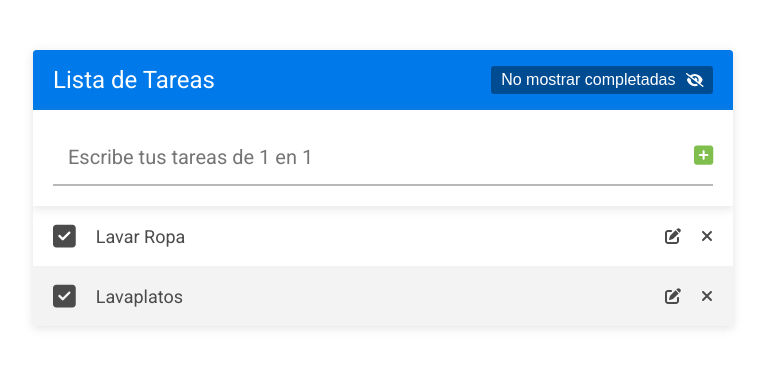
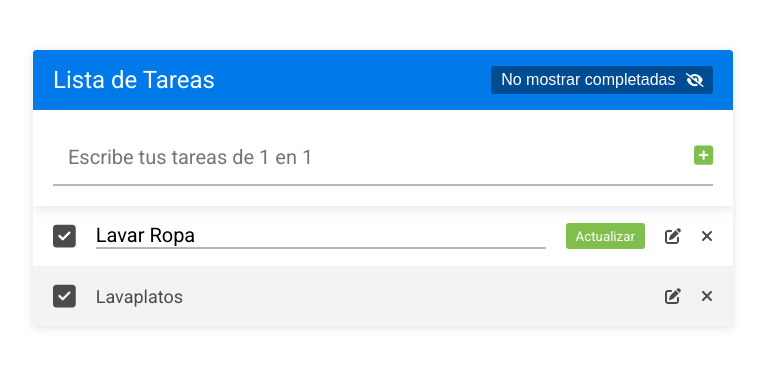
Before and after one commit to Jmenabc/Activities-List, a React (Create React App) app: page / in a window 1280 px wide. Both pictures are taken after a click on the icon 930 px from the left and 236 px from the top of the page. Shown: the top 368 px of the page, without its empty margins (257-1022 px from the left). Built offline with nearby package versions, Linux system fonts and the light colour scheme.

Commit message:
empezando a añadir funcionalidad de editar texto

```diff
--- a/src/App.js
+++ b/src/App.js
@@ -16,7 +16,7 @@ function App() {
       {
         id: uuidv4(),
         text: 'Lavaplatos',
-        complete: false
+        complete: true
       }
     ]
   );
--- a/src/components/Activities.js
+++ b/src/components/Activities.js
@@ -4,6 +4,13 @@ import { faCheckSquare, faEdit, faTimes } from '@fortawesome/free-solid-svg-icon
 
 const Activities = ({ activities }) => {
     const [editActivitie, changeEditActivitie] = useState(false);
+    const [newActivitie, changeNewActivitie] = useState(activities.text);
+
+    const handleSubmit = (e) => {
+        e.preventDefault();
+
+        changeEditActivitie(false)
+    }
 
     return (
         <li
@@ -16,10 +23,12 @@ const Activities = ({ activities }) => {
 
             <div className='list-activities__txt'>
                 {editActivitie ?
-                    <form action='' className='formulary-edit-activitie'>
+                    <form action='' onSubmit={handleSubmit} className='formulary-edit-activitie'>
                         <input
                             type='text'
                             className='formulary-edit-activitie__input'
+                            value={newActivitie}
+                            onChange={(e) => changeNewActivitie(e.target.value)}
                         />
                         <button
                             type='submit'
@@ -36,6 +45,7 @@ const Activities = ({ activities }) => {
                 <FontAwesomeIcon
                     icon={faEdit}
                     className='list-activities__icon list-activities__icon-action'
+                    onClick={() => changeEditActivitie(!editActivitie)}
                 />
 
                 <FontAwesomeIcon
```
